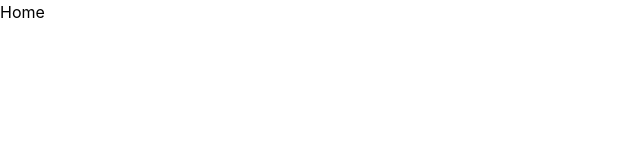
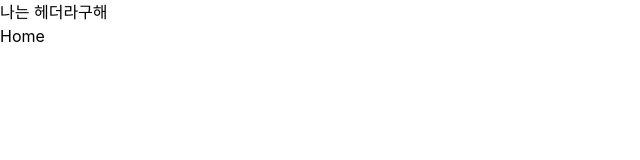
Before and after one commit to sueWavy/pet, a React (Create React App) app: page / in a window 1280 px wide. Shown: the top 160 px of the page, without its empty margins (0-640 px from the left). Built offline with nearby package versions, Linux system fonts and the light colour scheme.

Commit message:
add : Header test

```diff
--- a/src/App.js
+++ b/src/App.js
@@ -1,8 +1,14 @@
 import { Outlet } from "react-router-dom";
+import Header from "./components/Header";
 import "./App.css";
 
 function App() {
-  return <Outlet />;
+  return (
+    <>
+      <Header />
+      <Outlet />
+    </>
+  );
 }
 
 export default App;
--- /dev/null
+++ b/src/components/Header.jsx
@@ -0,0 +1,5 @@
+import React from "react";
+
+export default function Header() {
+  return <div>나는 헤더라구해</div>;
+}
```
